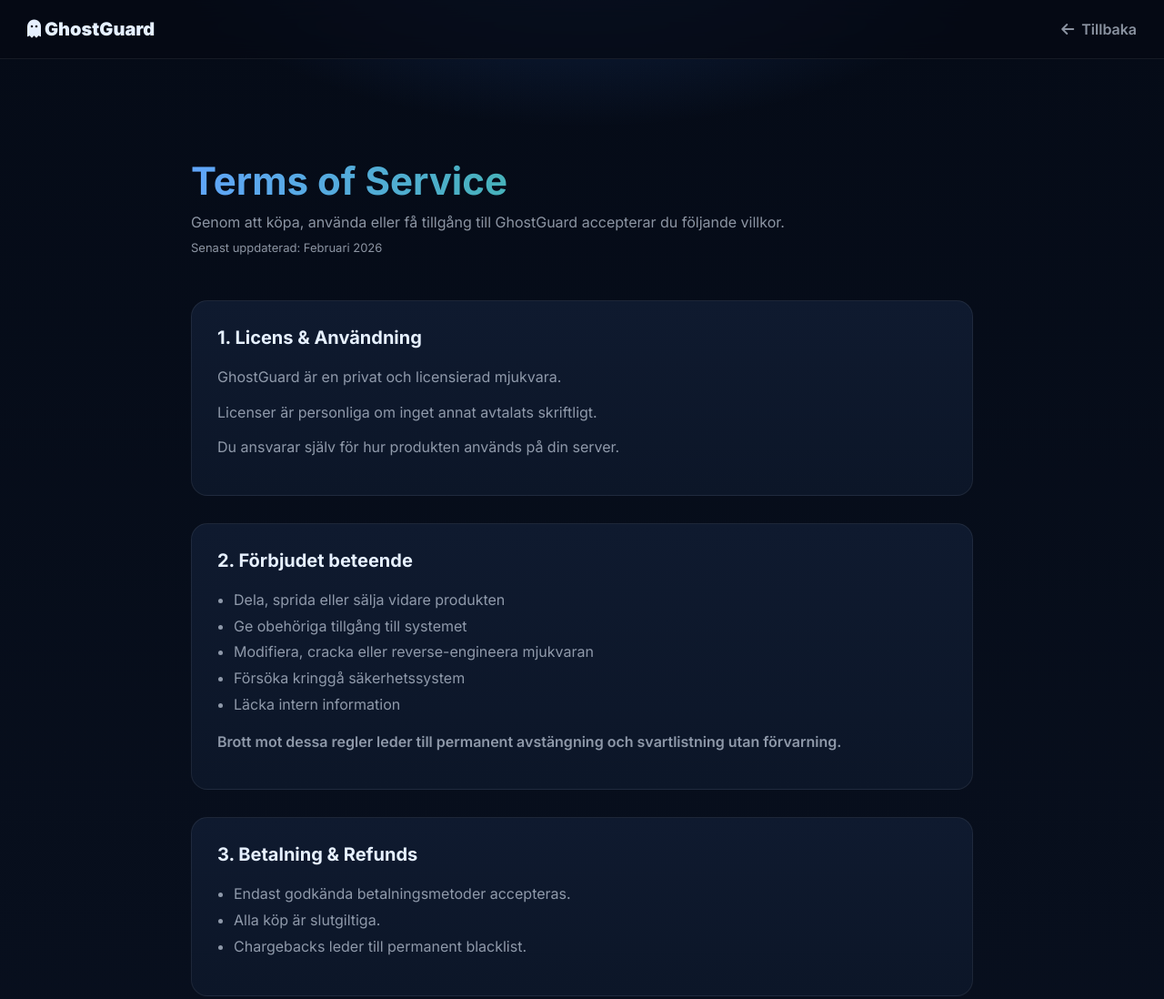
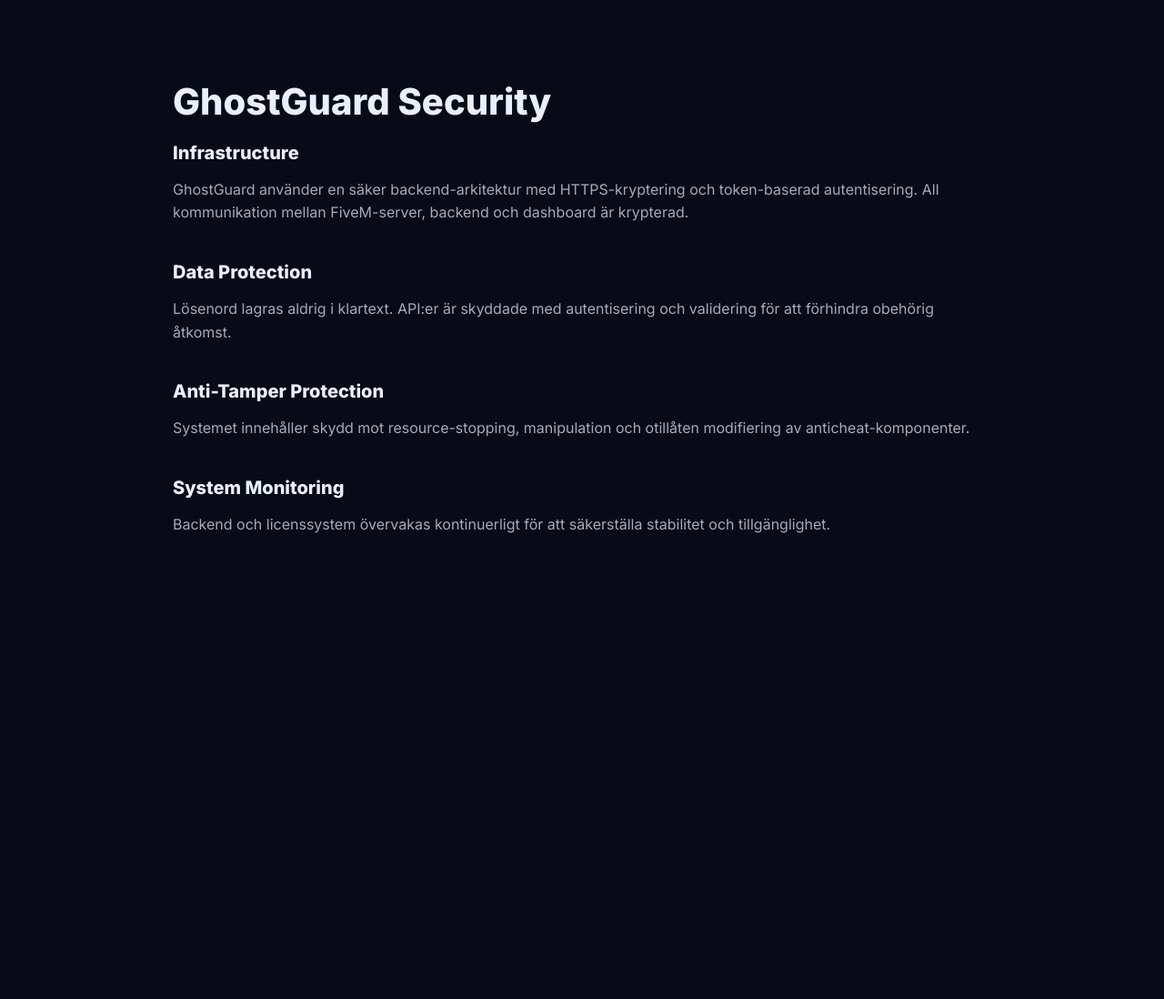
Before and after one commit to realghost120/ghostguard-hemisda, a website: page security.html in a window 1280 px wide. Shown: the top 1098 px of the page at 91% size. After the commit the page ends 800 px from the top, so only its background shows below. Drawn offline with Linux system fonts and the light colour scheme.

Commit message:
Update security.html

```diff
--- a/security.html
+++ b/security.html
@@ -3,209 +3,65 @@
 <head>
 <meta charset="UTF-8">
 <meta name="viewport" content="width=device-width, initial-scale=1.0">
-<title>GhostGuard – Terms of Service</title>
-<link href="https://fonts.googleapis.com/css2?family=Inter:wght@400;600;700;900&display=swap" rel="stylesheet">
-<link rel="stylesheet" href="https://cdnjs.cloudflare.com/ajax/libs/font-awesome/6.0.0-beta3/css/all.min.css">
-
+<title>GhostGuard Security</title>
+<link href="https://fonts.googleapis.com/css2?family=Inter:wght@400;600;800&display=swap" rel="stylesheet">
 <style>
-:root{
-  --bg-dark:#050b17;
-  --bg-light:#0a1222;
-  --card:#0f1a2f;
-  --border:rgba(255,255,255,.07);
-  --blue:#3b82f6;
-  --text:#e6f0ff;
-  --muted:rgba(230,240,255,.6);
-  --red:#ef4444;
-}
-
-*{box-sizing:border-box}
-
 body{
   margin:0;
-  font-family:Inter,system-ui;
-  background:
-    radial-gradient(800px 400px at 50% -100px, rgba(59,130,246,.25), transparent 60%),
-    linear-gradient(180deg,var(--bg-dark),var(--bg-light));
-  color:var(--text);
+  font-family:Inter,sans-serif;
+  background:#050b17;
+  color:#e6f0ff;
+  padding:60px 20px;
 }
-
-/* HEADER */
-
-header{
-  display:flex;
-  justify-content:space-between;
-  align-items:center;
-  padding:20px 30px;
-  backdrop-filter:blur(14px);
-  background:rgba(6,10,20,.75);
-  border-bottom:1px solid var(--border);
-}
-
-.brand{
-  font-weight:900;
-  font-size:20px;
-}
-
-.back-btn{
-  display:inline-flex;
-  align-items:center;
-  gap:8px;
-  color:var(--muted);
-  text-decoration:none;
-  font-weight:600;
-  transition:.2s;
-}
-
-.back-btn:hover{
-  color:#fff;
-  transform:translateX(-3px);
-}
-
-/* CONTENT */
 
 .wrap{
   max-width:900px;
-  margin:0 auto;
-  padding:80px 20px 100px;
+  margin:auto;
 }
 
 h1{
-  font-size:42px;
-  margin-bottom:10px;
-  background:linear-gradient(90deg,#60a5fa,#22c55e);
-  -webkit-background-clip:text;
-  -webkit-text-fill-color:transparent;
+  font-size:40px;
+  margin-bottom:20px;
 }
 
-.subtitle{
-  color:var(--muted);
+.section{
+  margin-bottom:40px;
+}
+
+.section h2{
+  font-size:20px;
   margin-bottom:10px;
 }
 
-.updated{
-  font-size:13px;
-  color:var(--muted);
-  margin-bottom:50px;
-}
-
-.section{
-  background:linear-gradient(180deg,#0f1a2f,#0c1628);
-  border:1px solid var(--border);
-  border-radius:18px;
-  padding:28px;
-  margin-bottom:30px;
-  transition:.3s;
-}
-
-.section:hover{
-  border-color:rgba(59,130,246,.4);
-  box-shadow:0 0 25px rgba(59,130,246,.15);
-}
-
-.section h2{
-  margin-top:0;
-  font-size:20px;
-}
-
 .section p{
-  color:var(--muted);
-  line-height:1.8;
-  margin:10px 0;
-}
-
-.section ul{
-  padding-left:18px;
-  margin:12px 0;
-  color:var(--muted);
-  line-height:1.8;
-}
-
-.warning{
-  color:var(--red);
-  font-weight:600;
-}
-
-.footer{
-  text-align:center;
-  margin-top:80px;
-  font-size:13px;
-  color:var(--muted);
-}
-
-@media (max-width:768px){
-  h1{font-size:30px}
-  .wrap{padding:60px 18px 80px}
+  color:rgba(230,240,255,.7);
+  line-height:1.6;
 }
 </style>
 </head>
-
 <body>
 
-<header>
-  <div class="brand"><i class="fas fa-ghost"></i> GhostGuard</div>
-  <a href="index.html" class="back-btn">
-    <i class="fas fa-arrow-left"></i> Tillbaka
-  </a>
-</header>
-
 <div class="wrap">
-
-  <h1>Terms of Service</h1>
-  <div class="subtitle">
-    Genom att köpa, använda eller få tillgång till GhostGuard accepterar du följande villkor.
-  </div>
-  <div class="updated">Senast uppdaterad: Februari 2026</div>
+  <h1>GhostGuard Security</h1>
 
   <div class="section">
-    <h2>1. Licens & Användning</h2>
-    <p>GhostGuard är en privat och licensierad mjukvara.</p>
-    <p>Licenser är personliga om inget annat avtalats skriftligt.</p>
-    <p>Du ansvarar själv för hur produkten används på din server.</p>
+    <h2>Infrastructure</h2>
+    <p>GhostGuard använder en säker backend-arkitektur med HTTPS-kryptering och token-baserad autentisering. All kommunikation mellan FiveM-server, backend och dashboard är krypterad.</p>
   </div>
 
   <div class="section">
-    <h2>2. Förbjudet beteende</h2>
-    <ul>
-      <li>Dela, sprida eller sälja vidare produkten</li>
-      <li>Ge obehöriga tillgång till systemet</li>
-      <li>Modifiera, cracka eller reverse-engineera mjukvaran</li>
-      <li>Försöka kringgå säkerhetssystem</li>
-      <li>Läcka intern information</li>
-    </ul>
-    <p class="warning">
-      Brott mot dessa regler leder till permanent avstängning och svartlistning utan förvarning.
-    </p>
+    <h2>Data Protection</h2>
+    <p>Lösenord lagras aldrig i klartext. API:er är skyddade med autentisering och validering för att förhindra obehörig åtkomst.</p>
   </div>
 
   <div class="section">
-    <h2>3. Betalning & Refunds</h2>
-    <ul>
-      <li>Endast godkända betalningsmetoder accepteras.</li>
-      <li>Alla köp är slutgiltiga.</li>
-      <li>Chargebacks leder till permanent blacklist.</li>
-    </ul>
+    <h2>Anti-Tamper Protection</h2>
+    <p>Systemet innehåller skydd mot resource-stopping, manipulation och otillåten modifiering av anticheat-komponenter.</p>
   </div>
 
   <div class="section">
-    <h2>4. Ansvarsbegränsning</h2>
-    <p>GhostGuard tillhandahålls i befintligt skick.</p>
-    <p>Vi ansvarar inte för indirekta skador, förlust av data eller ekonomiska förluster kopplade till användning av produkten.</p>
-  </div>
-
-  <div class="section">
-    <h2>5. Ändringar</h2>
-    <p>Vi förbehåller oss rätten att uppdatera produkt och villkor när som helst.</p>
-    <p>Fortsatt användning innebär att du accepterar uppdateringar.</p>
-  </div>
-
-  <div class="section">
-    <h2>6. Avstängning</h2>
-    <p>Vi kan när som helst neka eller avsluta tillgång vid brott mot dessa villkor eller misstanke om missbruk.</p>
-  </div>
-
-  <div class="footer">
-    © 2026 GhostGuard. Alla rättigheter förbehållna.
+    <h2>System Monitoring</h2>
+    <p>Backend och licenssystem övervakas kontinuerligt för att säkerställa stabilitet och tillgänglighet.</p>
   </div>
 
 </div>
```
